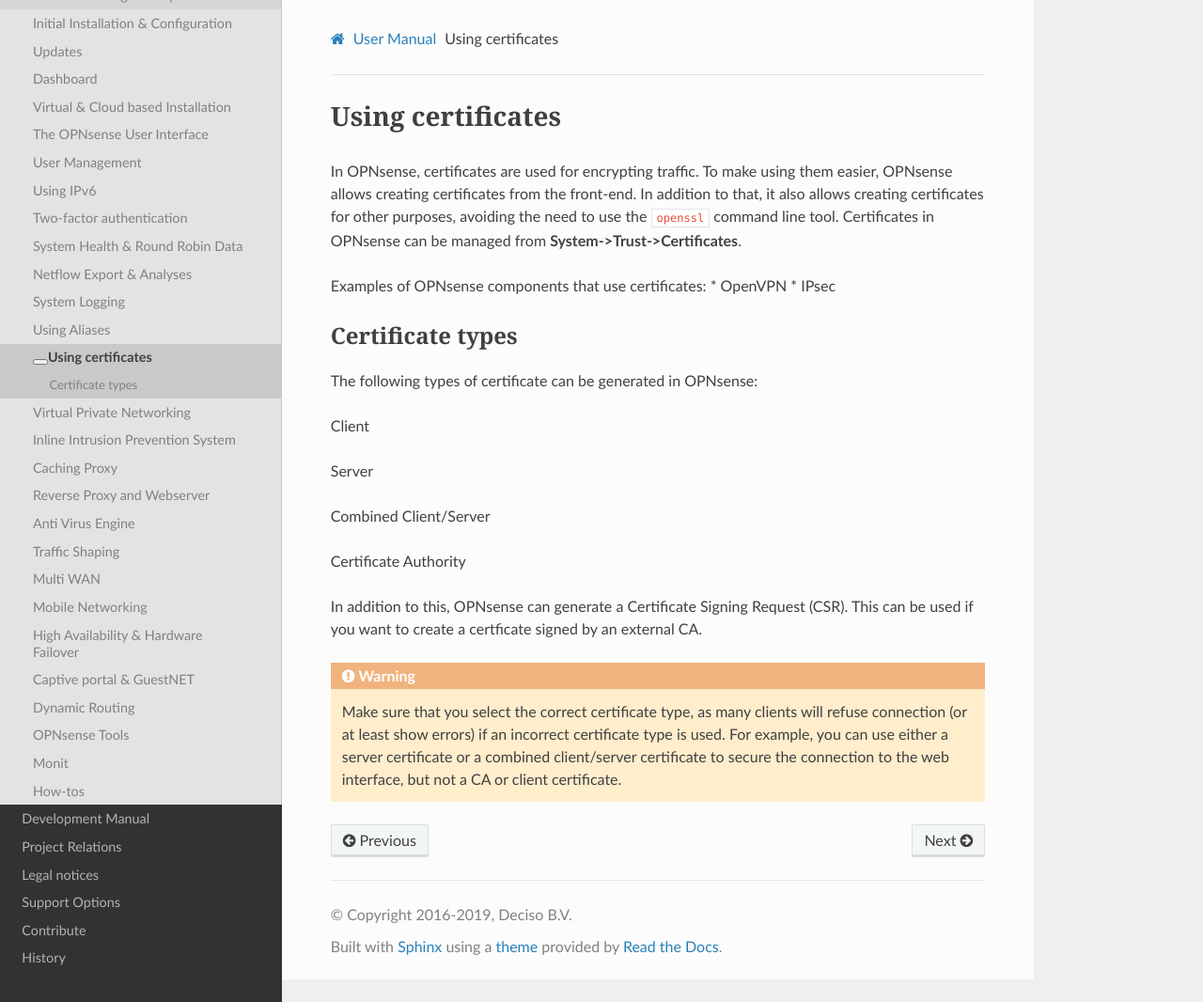
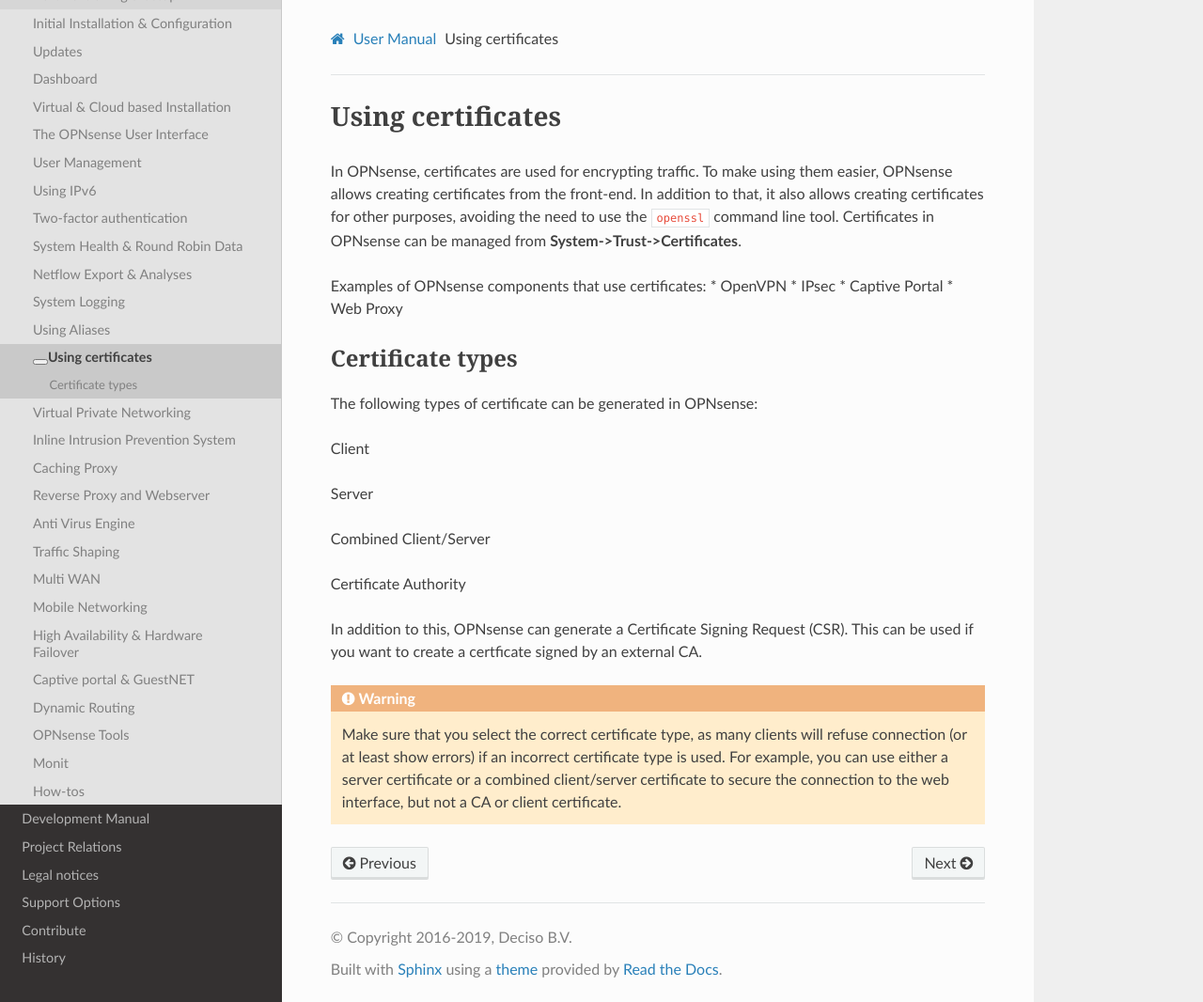
Before and after one commit to opnsense/docs, a Sphinx documentation site: the page built from source/manual/certificates.rst, in a window 1280 px wide and 1066 px high. Shown: the whole window at 94% size. Built offline with Sphinx 7.4.7 and the Read the Docs theme 2.0.0, drawn with Linux system fonts in a browser that asks for light colours; nearby versions of some CDN libraries; some web fonts are replaced; library files that are not in the unit come from our copies.

Commit message:
Add two more examples

```diff
--- a/source/manual/certificates.rst
+++ b/source/manual/certificates.rst
@@ -10,6 +10,8 @@
 Examples of OPNsense components that use certificates:
 * OpenVPN
 * IPsec
+* Captive Portal
+* Web Proxy
 
 -----------------
 Certificate types
```
